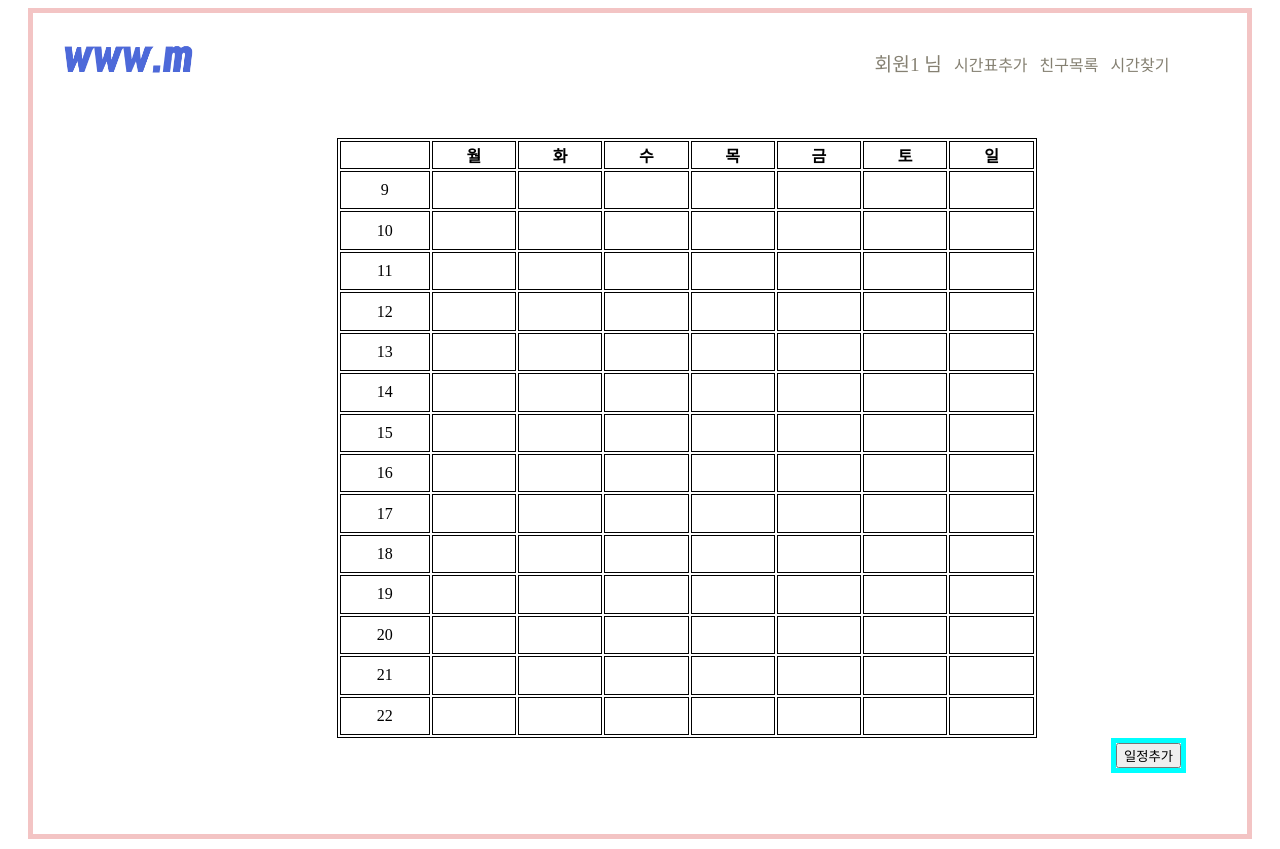
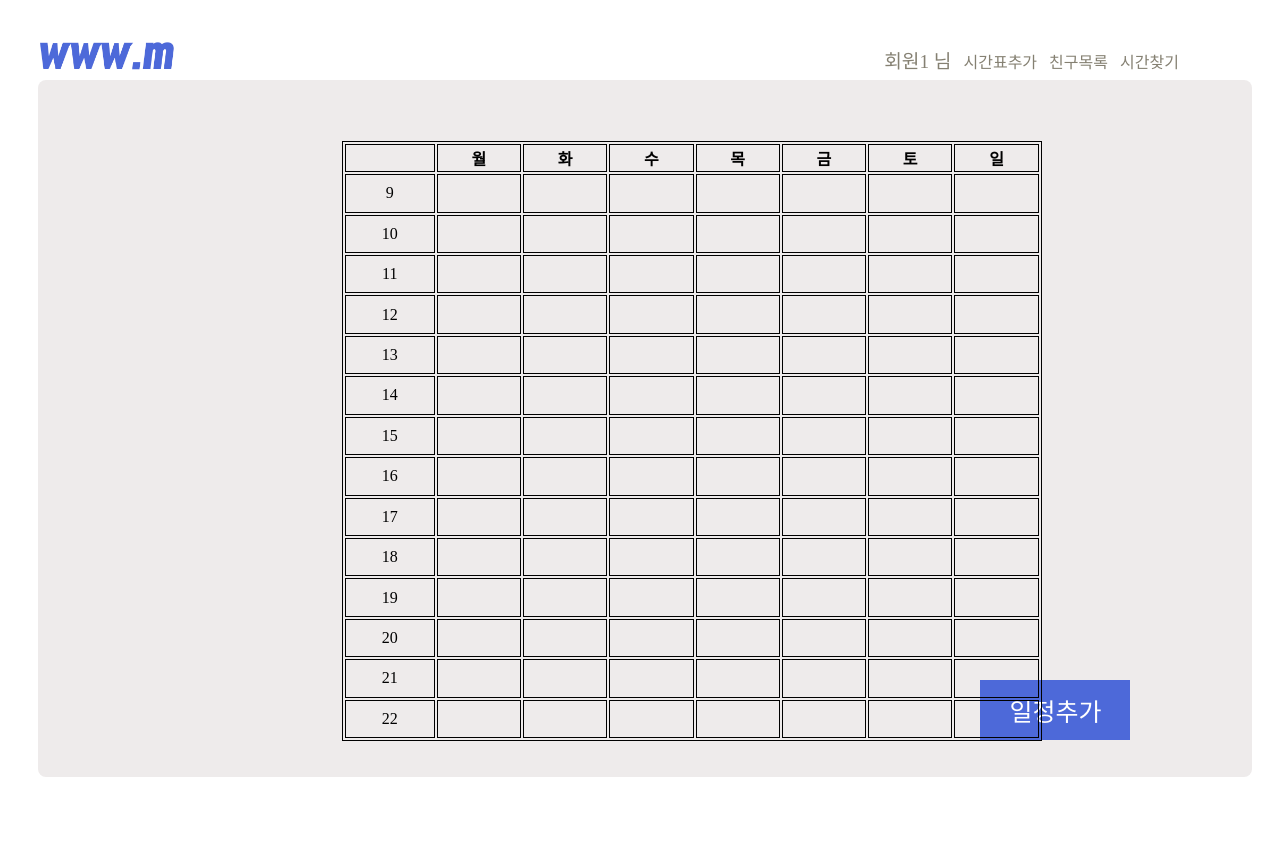
Before and after one commit to When-We-Will-Meet/www.m, a plain HTML site: page timetable.html in a window 1280 px wide. After the commit the page ends 800 px from the top, so only its background shows below. Drawn offline with Linux system fonts and the light colour scheme.

Commit message:
일정추가화면 수정1

```diff
--- a/timetable.css
+++ b/timetable.css
@@ -8,10 +8,12 @@ table{position:relative;
     position:relative;
     }
 #name_tab {font-size:1.5vw;}
-.innerframe {position:relative; border:#f3c4c4 solid 5px;float:right;width:96%; min-height:700px; margin-right:1.6%;
-    margin-bottom:0.8%;}
+.innerframe1 {position:relative; float:right; background-color:rgb(238, 235, 235); width:96%; min-height:620px; margin-right:1.6%;
+    margin-bottom:0.8%; border-radius:0.5em;}
 .frame {position: relative; float:left; margin-top:7%; margin-left:10%;
     font-size:2vw; background-color:lightgreen; color:white;}
-.innerframe1 {position: relative; float:left; margin-top:3%; margin-left:55%;margin-bottom: 5%;}
+.innerframe {position: relative; float:left; margin-top:3%; margin-left:55%;}
 th,td{border: 1px solid black; text-align:center;}
-.add{position:relative; float:right; border: aqua solid 5px;margin-bottom: 5%;margin-right: 5%;}
+button{ color : white; background-color: #4d69d9; border: 0px; font-size: 25px; width: 150px; height: 60px;}
+button:hover{background-color: white; color:#4d69d9;}
+#add{float: right; margin-right: 10%; margin-top: -5%; margin-bottom: 3%;}
--- a/timetable.html
+++ b/timetable.html
@@ -7,14 +7,14 @@
     <link rel="stylesheet" href="timetable.css">
 </head>
 <body>
+    <img src="main_title.png" id="main_title"/>
     <div class="innerframe">
-        <img src="main_title.png" id="main_title"/>
-        <div class="innerframe1">
-            <label id="name_tab" class="tab">회원1 님</label>
-            <label id="schedule_tab" class="tab">시간표추가</label>
-            <label id="friend_tab" class="tab">친구목록</label>
-            <label id="schedule_add_tab" class="tab">시간찾기</label>
-        </div>
+        <label id="name_tab" class="tab">회원1 님</label>
+        <label id="schedule_tab" class="tab">시간표추가</label>
+        <label id="friend_tab" class="tab">친구목록</label>
+        <label id="schedule_add_tab" class="tab">시간찾기</label>
+    </div>
+    <div class="innerframe1">
         <table>
             <thead>
                 <tr>
@@ -66,9 +66,8 @@
                 </tr>
             </tbody>
         </table>
-        <div class="add">
-            <input type="button" value="일정추가">
-        </div>
+        <span id="add"><button>일정추가</button></span>
     </div>
+
 </body>
 </html>
```
